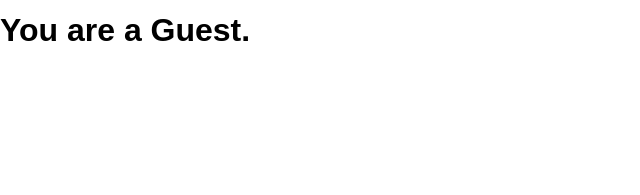
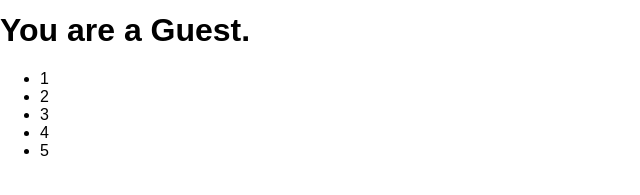
Before and after one commit to nbriannl/react-docs, a React (Create React App) app: page / in a window 1280 px wide. Shown: the part 251-446 px from the top of the page, without its empty margins (0-640 px from the left). Built offline with nearby package versions, Linux system fonts and the light colour scheme.

Commit message:
before i try blogposts

```diff
--- a/src/index.js
+++ b/src/index.js
@@ -169,6 +169,25 @@
 
 //============================
 
+const numbers = [1, 2, 3, 4, 5];
+
+function NumberList(props) {
+  const numbers = props.numbers;
+  const listItems = numbers.map((number) =>
+    <li key={number.toString()}>
+      {number}
+    </li>
+  );
+
+  return (
+    <ul>{listItems}</ul>
+  );
+}
+
+//============================
+
+
+
 const messages = ['React', 'Re: React', 'Re:Re: React'];
 
 class App extends React.Component {
@@ -205,6 +224,7 @@
           isLoggedIn={this.state.isLoggedIn}
         />
         <Mailbox isLoggedIn={this.state.isLoggedIn} unreadMessages={messages} />
+        <NumberList numbers={numbers} />
       </div>
     );
   }
```
